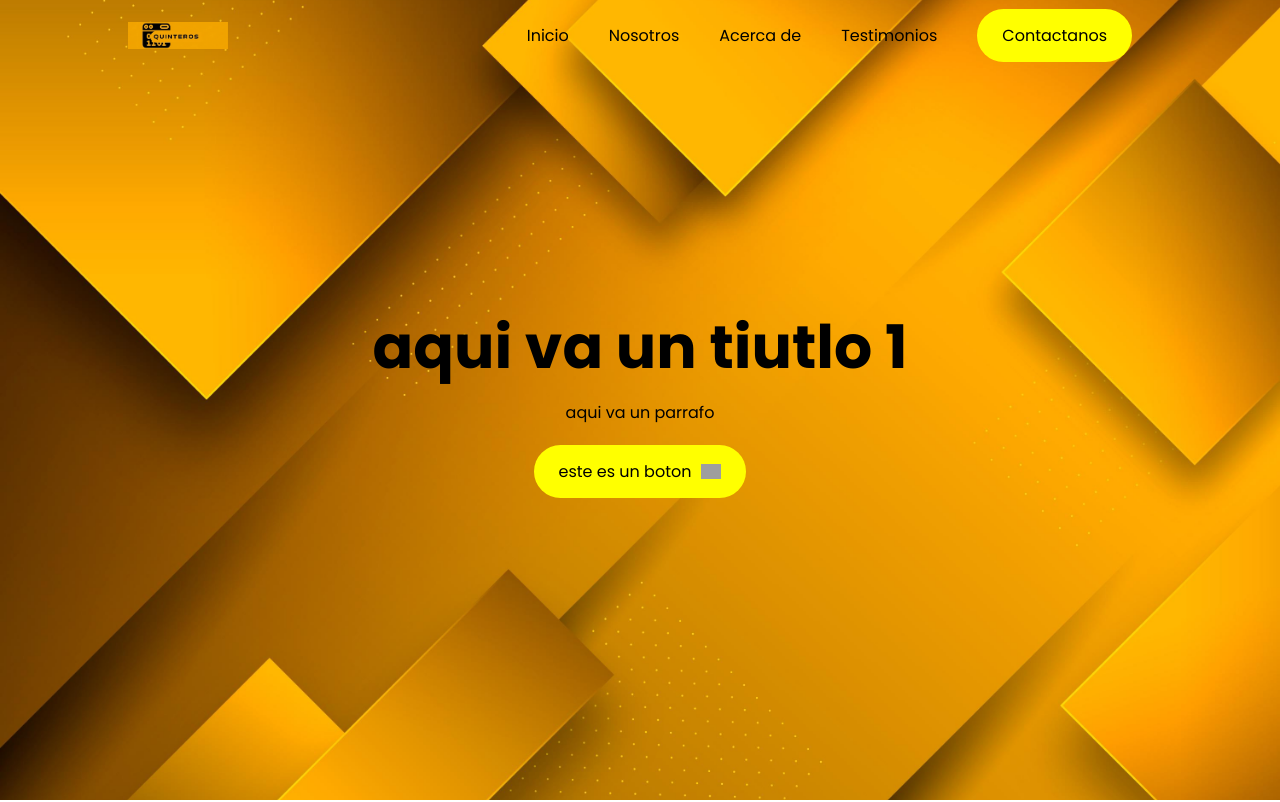
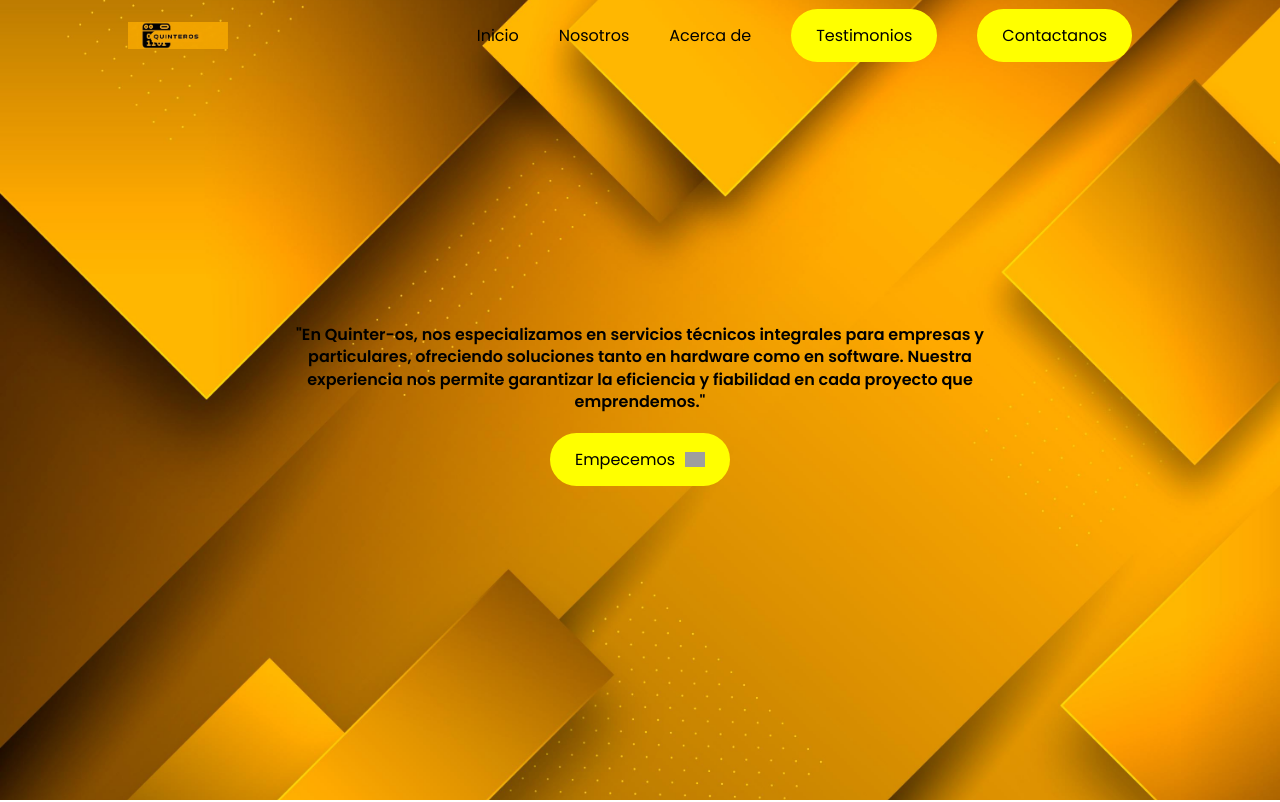
Before and after one commit to williamquin72/quinteros-web-app, a React (Vite) app: page / in a window 1280 px wide. Shown: the top 802 px of the page. Built offline with nearby package versions, Linux system fonts and the light colour scheme; grey boxes are pictures that could not be loaded.

Commit message:
Nuevo cambio en el HERO y continua en el 41:28

```diff
--- a/src/Components/Hero/Hero.css
+++ b/src/Components/Hero/Hero.css
@@ -23,4 +23,6 @@
     max-width: 700px;
     margin: 10px auto 20px;
     line-height: 1.4;
+    font-weight:600;
+
 }
--- a/src/Components/Hero/Hero.jsx
+++ b/src/Components/Hero/Hero.jsx
@@ -5,9 +5,9 @@ const Hero = () => {
     return (
         <div className="Hero-Cont">
             <div className="Hero-Text">
-            <h1>aqui va un tiutlo 1</h1>
-            <p>aqui va un parrafo</p>
-            <button className="btn">este es un boton <img src={Flecha_derecha} alt="" /></button>
+            <h1></h1>
+            <p>"En Quinter-os, nos especializamos en servicios técnicos integrales para empresas y particulares, ofreciendo soluciones tanto en hardware como en software. Nuestra experiencia nos permite garantizar la eficiencia y fiabilidad en cada proyecto que emprendemos."</p>
+            <button className="btn">Empecemos <img src={Flecha_derecha} alt="" /></button>
             </div>
 
 
--- a/src/Components/Navbar/Navbar.jsx
+++ b/src/Components/Navbar/Navbar.jsx
@@ -10,7 +10,7 @@ const Navbar = () => {
     <li>Inicio</li>
     <li>Nosotros</li>
     <li>Acerca de</li>
-    <li>Testimonios</li>
+    <li><button className="btn">Testimonios</button></li>
     <li><button className='btn'>Contactanos</button></li>
 </ul>
 
```
